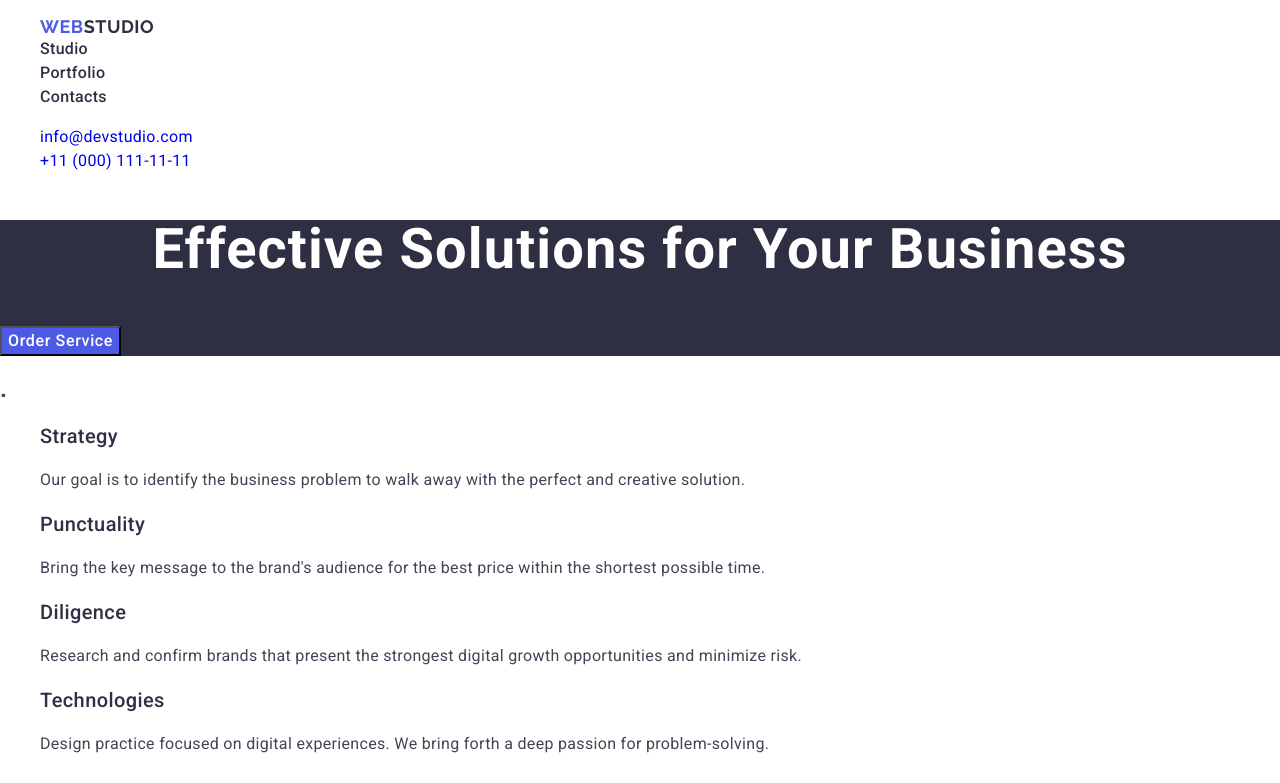
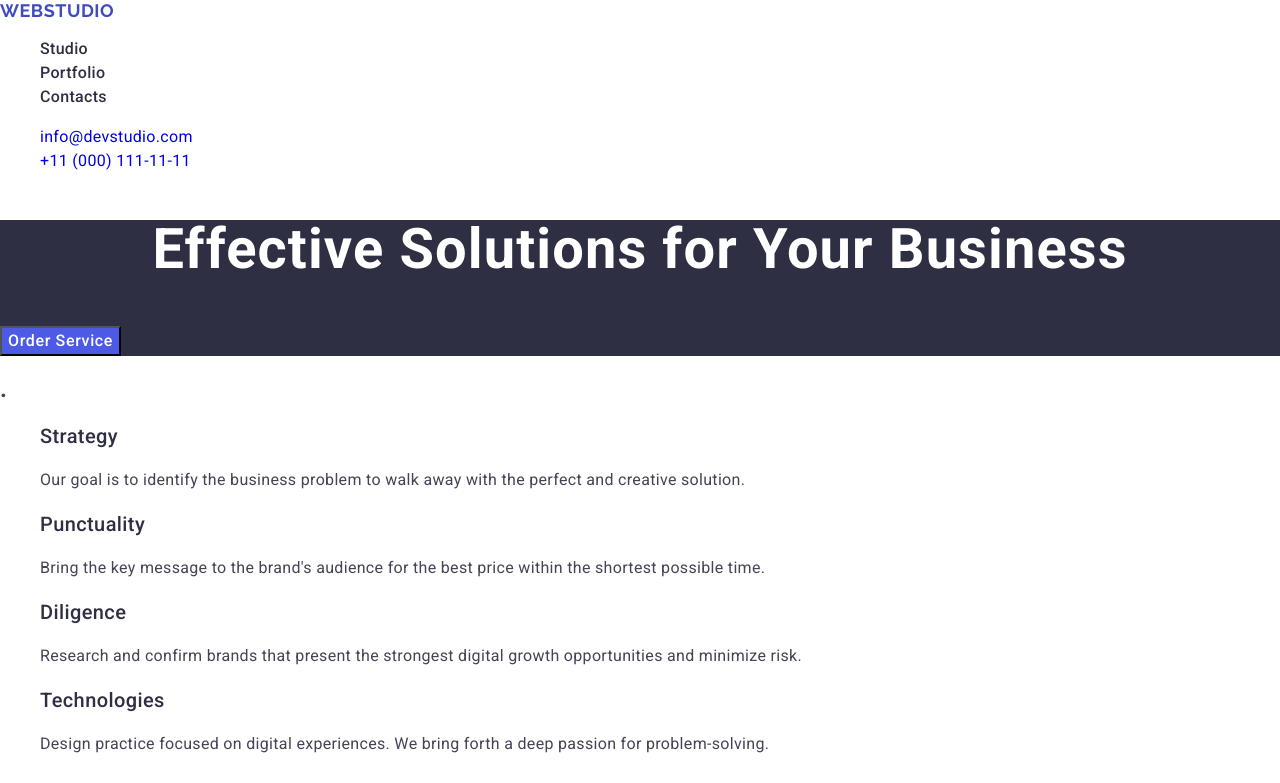
Before and after one commit to schastlivchik-ai/goit-markup-hw-02, a plain HTML site: page index.html in a window 1280 px wide. Shown: the top 783 px of the page. Drawn offline with nearby package versions, Linux system fonts and the light colour scheme.

Commit message:
Emend logo in header

```diff
--- a/index.html
+++ b/index.html
@@ -21,8 +21,10 @@
     <!--Header section-->
     <header>
       <nav>
+        <a class="logo" href="./index.html"
+          >Web<span class="span-header">Studio</span></a
+        >
         <ul>
-          <a class="logo" href="./index.html">Web<span class="span-header">Studio</span></a>
           <li>
             <a class="navi-link" href="./index.html">Studio</a>
           </li>
@@ -189,7 +191,9 @@
     </main>
     <!--Footer section-->
     <footer class="footer">
-      <a class="logo" href="./index.html">Web<span class="span-footer">Studio</span></a>
+      <a class="logo" href="./index.html"
+        >Web<span class="span-footer">Studio</span></a
+      >
       <p class="text-footer">
         Increase the flow of customers and sales for your business with digital
         marketing & growth solutions.
```
